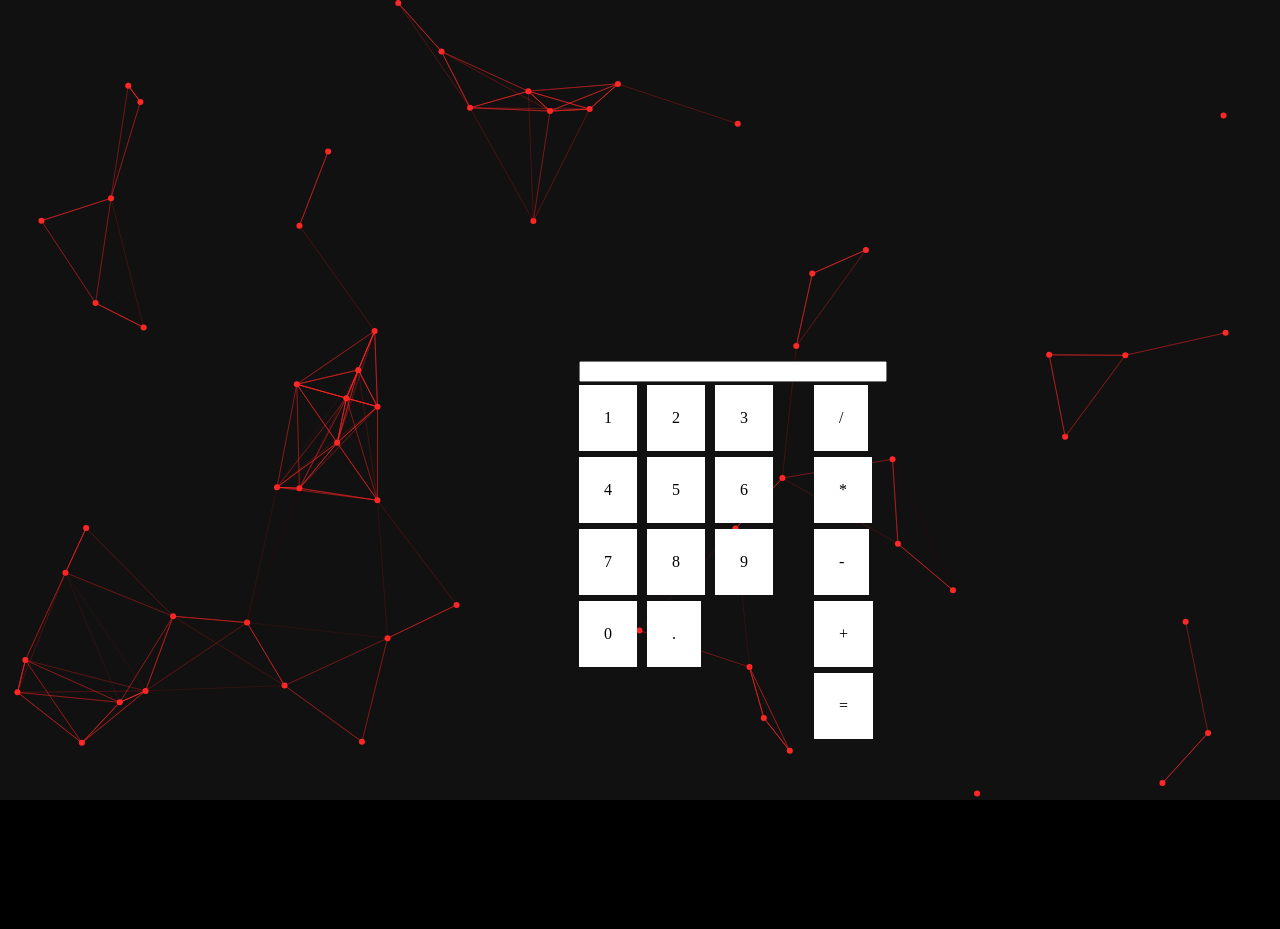
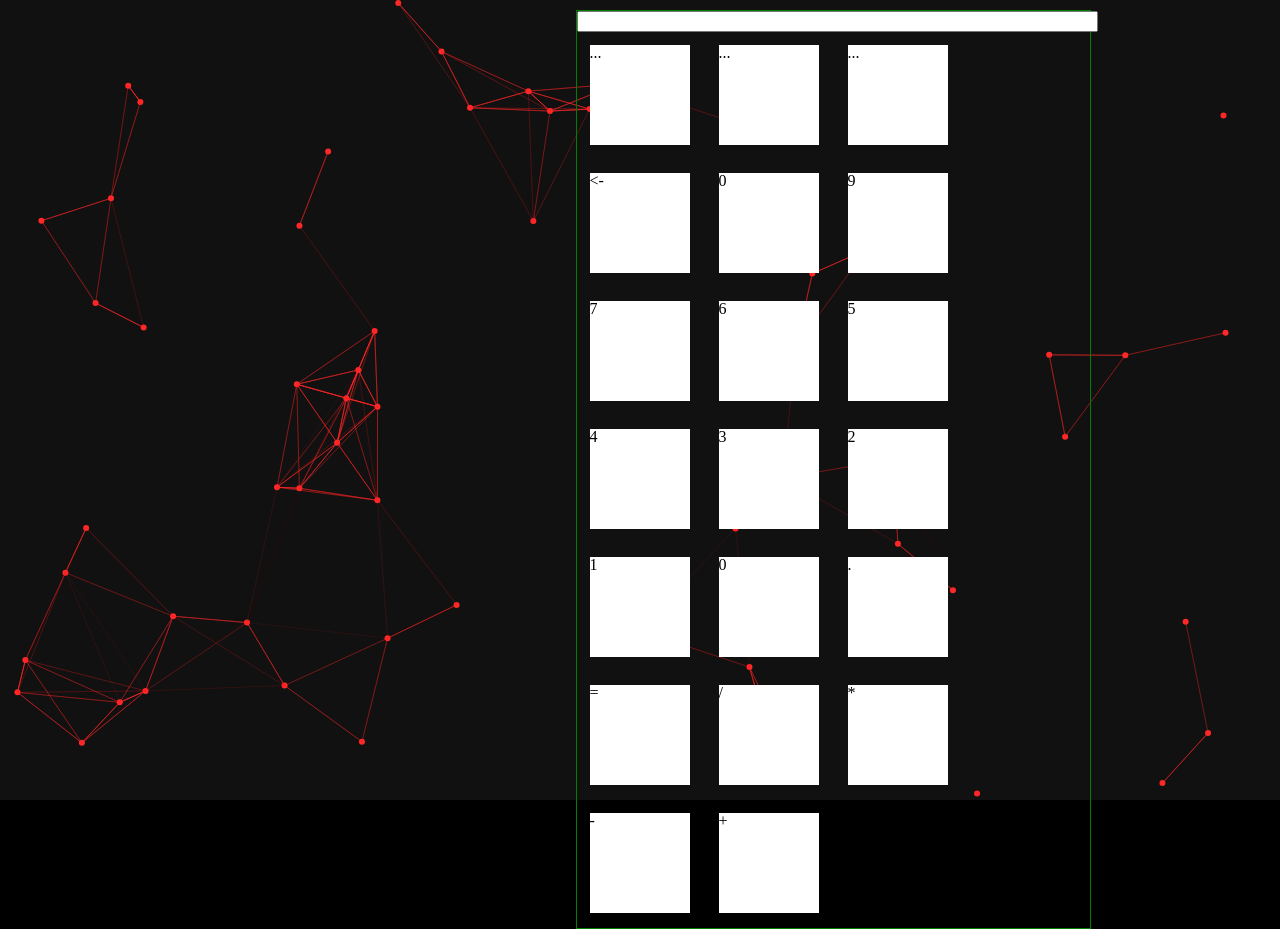
Before and after one commit to BeCrutch/Particles, a plain HTML site: page index.html in a window 1280 px wide. Before the commit the page ends 861 px from the top, so only its background shows below. Drawn offline with Linux system fonts and the light colour scheme.

Commit message:
btn calc

```diff
--- a/css/style.css
+++ b/css/style.css
@@ -7,46 +7,39 @@ body {
 }
 
 input {
+	width: 100%;
 
 }
 
-.modal__number--item,
-.modal__operations--item {
+span {
+	position: absolute;
+}
+
+.btn-block {
 	display: inline-block;
-	padding: 25px;
-	margin: 3px;
+	max-width: 100px;
+	min-width: 100px;
+	height: 100px;
+	margin: 12.5px;
 	background-color: #fff;
+	outline: none;
 }
 
 .modal {
 	position: absolute;
-	top: 45%;
+	top: 10px;
 	left: 45%;
-	width: 300px;
-	height: 500px;
+	width: 512.5px;
+	height: auto;
 	background-color: transparent;
+	border: 1px solid green;
 }
 
 .modal--input {
 	width: 100%;
-	margin-left: 3px;
-	margin-right: 3px;
 }
 
 .modal--bth-wrapp {
-	display: flex;
+
+	width: 500px;
 }
-
-/*number*/
-.modal__number {
-	flex-basis: 90%;
-}
-
-.modal__number--item {
-
-}
-
-/*operations*/
-.modal__operations {
-	flex-basis: 10%;
-}
--- a/index.html
+++ b/index.html
@@ -13,31 +13,29 @@
 
 		<div class="modal--bth-wrapp">
 
-			<div class="modal__number">
 
-				<div class="modal__number--item">1</div>
-				<div class="modal__number--item">2</div>
-				<div class="modal__number--item">3</div>
-				<div class="modal__number--item">4</div>
-				<div class="modal__number--item">5</div>
-				<div class="modal__number--item">6</div>
-				<div class="modal__number--item">7</div>
-				<div class="modal__number--item">8</div>
-				<div class="modal__number--item">9</div>
-				<div class="modal__number--item">0</div>
-				<div class="modal__number--item">.</div>
+				<div class="btn-block"><span>...</span></div>
+				<div class="btn-block"><span>...</span></div>
+				<div class="btn-block"><span>...</span></div>
+				<div class="btn-block"><span><-</span></div>
 
-			</div>
+				<div class="btn-block"><span>0</span></div>
+				<div class="btn-block"><span>9</span></div>
+				<div class="btn-block"><span>7</span></div>
+				<div class="btn-block"><span>6</span></div>
+				<div class="btn-block"><span>5</span></div>
+				<div class="btn-block"><span>4</span></div>
+				<div class="btn-block"><span>3</span></div>
+				<div class="btn-block"><span>2</span></div>
+				<div class="btn-block"><span>1</span></div>
+				<div class="btn-block"><span>0</span></div>
+				<div class="btn-block"><span>.</span></div>
+				<div class="btn-block"><span>=</span></div>
 
-			<div class="modal__operations">
-
-				<div class="modal__operations--item">/</div>
-				<div class="modal__operations--item">*</div>
-				<div class="modal__operations--item">-</div>
-				<div class="modal__operations--item">+</div>
-				<div class="modal__operations--item">=</div>
-
-			</div>
+				<div class="btn-block"><span>/</span></div>
+				<div class="btn-block"><span>*</span></div>
+				<div class="btn-block"><span>-</span></div>
+				<div class="btn-block"><span>+</span></div>
 
 		</div>
 
```
